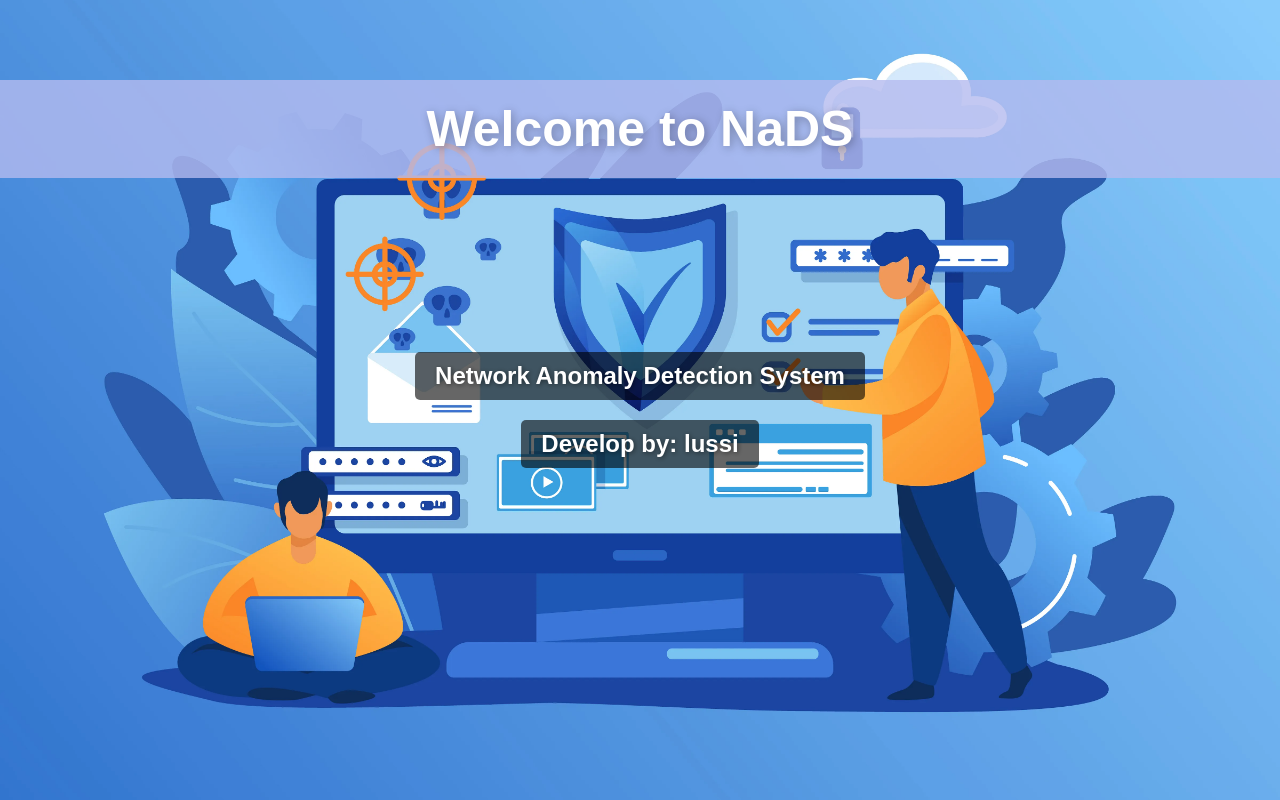
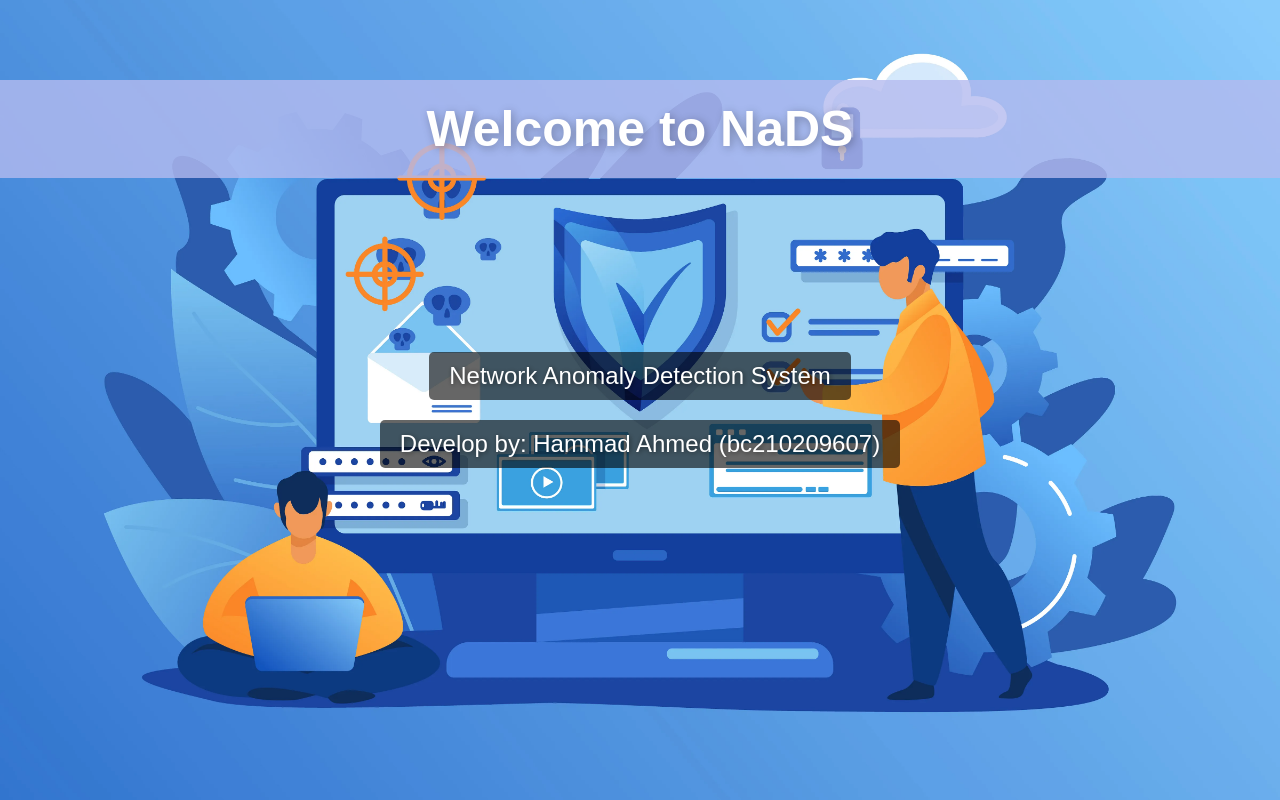
Before and after one commit to cyber-hammad/NaDS-Tool, a Flask app: page /welcome in a window 1280 px wide. Run offline with Flask 3, Linux system fonts and the light colour scheme; a user stored in the database is signed in; parts of the project's set-up code (start-up, migrations or seed data) failed here and were passed over.

Commit message:
Prototype submit - NaDS

```diff
--- a/app.py
+++ b/app.py
@@ -6,7 +6,7 @@ from flask import Flask, request, render_template, redirect, session
 
 # Initialize Flask app
 app = Flask(__name__)
-app.secret_key = 'your_secret_key'  # Required for session management
+app.secret_key = 'bc210209607'  # Required for session management
 
 db_file = 'users.db'
 
@@ -45,20 +45,18 @@ def login():
             session['user'] = username
             return redirect('/welcome')  # Redirect to the success page
         else:
-            return render_template('login.html', error="Invalid credentials. Please try again.")
+            return render_template('login.html', error="Invalid credentials.")
 
     return render_template('login.html')
 
 
 @app.route('/welcome')
 def welcome():
-    """Redirects to the success page after login."""
     if 'user' in session:
         return render_template('welcome.html')
     return redirect('/login')
 
 def cli_login():
-    """Handles CLI login."""
     username = input("Enter username: ")
     password = getpass.getpass("Enter password: ")
     conn = sqlite3.connect(db_file)
@@ -74,7 +72,6 @@ def cli_login():
         return False
 
 def cli_admin_login():
-    """Handles admin authentication for CLI user management."""
     username = input("Enter admin username: ")
     password = getpass.getpass("Enter admin password: ")
     conn = sqlite3.connect(db_file)
--- a/static/style.css
+++ b/static/style.css
@@ -7,12 +7,7 @@
 
 /* Full-screen layout */
 body {
-    height: 100vh;
-    font-family: Arial, sans-serif;
-    text-align: center;
-    display: flex;
-    justify-content: center;
-    align-items: center;
+    font-family: sans-serif;
 }
 
 /* Background for Login Page */
@@ -21,47 +16,9 @@ body {
     background-size: cover;
 }
 
-/* Welcome Page Styling */
-.welcome-page {
-    text-align: center;
-    background: url('/static/background.jpg') no-repeat center center fixed;
-    background-size: cover;
-    display: flex;
-    flex-direction: column;
-    justify-content: center;
-    align-items: center;
-    height: 100vh;
-    color: white;
-}
-
-/* Welcome Title */
-h1 {
-    font-size: 50px;
-    background-color: rgba(181, 187, 239, 0.8); /* Light gray background with transparency */
-    padding: 20px;
-    width: 100vw;
-    text-align: center;
-    margin: 0;
-    position: fixed;
-    top: 10%;
-    text-shadow: 2px 2px 10px rgba(0, 0, 0, 0.3);
-}
-
-/* Subtitle and Developer Name */
-h3 {
-    font-size: 24px;
-    background: rgba(0, 0, 0, 0.6); /* Darker background for contrast */
-    padding: 10px 20px;
-    border-radius: 5px;
-    display: inline-block;
-    margin-top: 20px; /* Space below the main title */
-    text-shadow: 1px 1px 5px rgba(0, 0, 0, 0.5);
-}
-
-
 /* Login Form Styling */
 .login-container {
-    background: rgba(201, 227, 245, 0.9); /* Light background with some transparency */
+    background: rgba(201, 227, 245, 0.9);
     padding: 30px;
     border-radius: 10px;
     box-shadow: 0px 4px 10px rgba(0, 0, 0, 0.3);
@@ -98,3 +55,51 @@ button {
 button:hover {
     background: #ddd;
 }
+
+
+/* Welcome Page Styling */
+.welcome-page {
+    text-align: center;
+    background: url('/static/background.jpg') no-repeat center center fixed;
+    background-size: cover;
+    display: flex;
+    flex-direction: column;
+    justify-content: center;
+    align-items: center;
+    height: 100vh;
+    color: white;
+}
+
+/* Welcome Title */
+h1 {
+    font-size: 50px;
+    background-color: rgba(181, 187, 239, 0.8); /* Light gray background with transparency */
+    padding: 20px;
+    width: 100vw;
+    text-align: center;
+    margin: 0;
+    position: fixed;
+    top: 10%;
+    text-shadow: 2px 2px 10px rgba(0, 0, 0, 0.3);
+}
+
+/* Subtitle and Developer Name */
+p {
+    font-size: 24px;
+    background: rgba(0, 0, 0, 0.6);
+    padding: 10px 20px;
+    border-radius: 5px;
+    display: inline-block;
+    margin-top: 20px; /* Space below the main title */
+    text-shadow: 1px 1px 5px rgba(0, 0, 0, 0.5);
+}
+
+.error {
+    color: red;
+    background-color: #ffe6e6;
+    border: 1px solid red;
+    padding: 10px;
+    margin: 10px 0;
+    border-radius: 5px;
+    text-align: center;
+}
--- a/templates/login.html
+++ b/templates/login.html
@@ -2,7 +2,7 @@
 <html>
 <head>
     <title>Login - NaDS</title>
-    <link rel="stylesheet" type="text/css" href="{{ url_for('static', filename='style.css') }}">
+    <link rel="stylesheet" href="/static/style.css">
 </head>
 <body class="login-page">
     <div class="login-container">
--- a/templates/welcome.html
+++ b/templates/welcome.html
@@ -2,11 +2,11 @@
 <html>
 <head>
     <title>Welcome to NaDS</title>
-    <link rel="stylesheet" type="text/css" href="{{ url_for('static', filename='style.css') }}">
+    <link rel="stylesheet" href="/static/style.css">
 </head>
 <body class="welcome-page">
     <h1>Welcome to NaDS</h1>
-    <h3>Network Anomaly Detection System</h3>
-    <h3>Develop by: lussi</h3>
+    <p>Network Anomaly Detection System</p>
+    <p>Develop by: Hammad Ahmed (bc210209607)</p>
 </body>
 </html>
```
Also changed, not shown: README.md, users.db, 1 other file.
